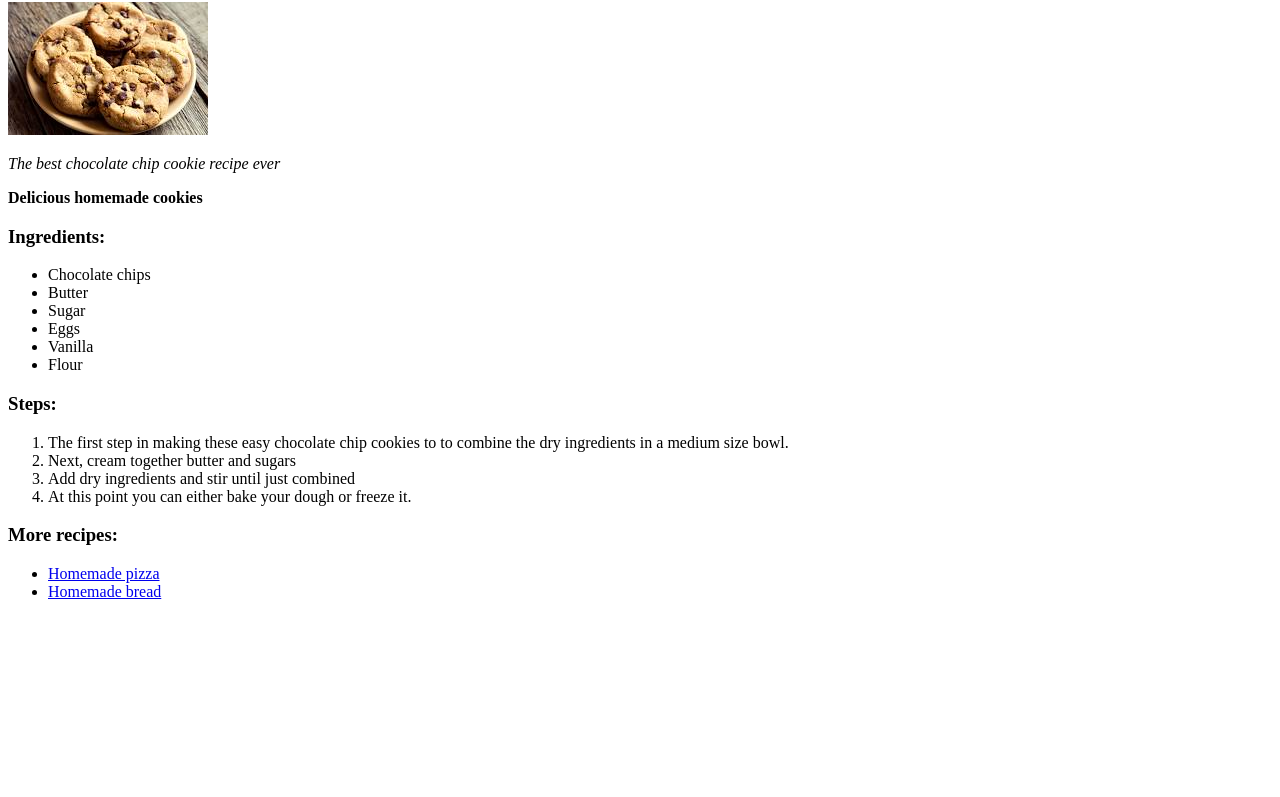
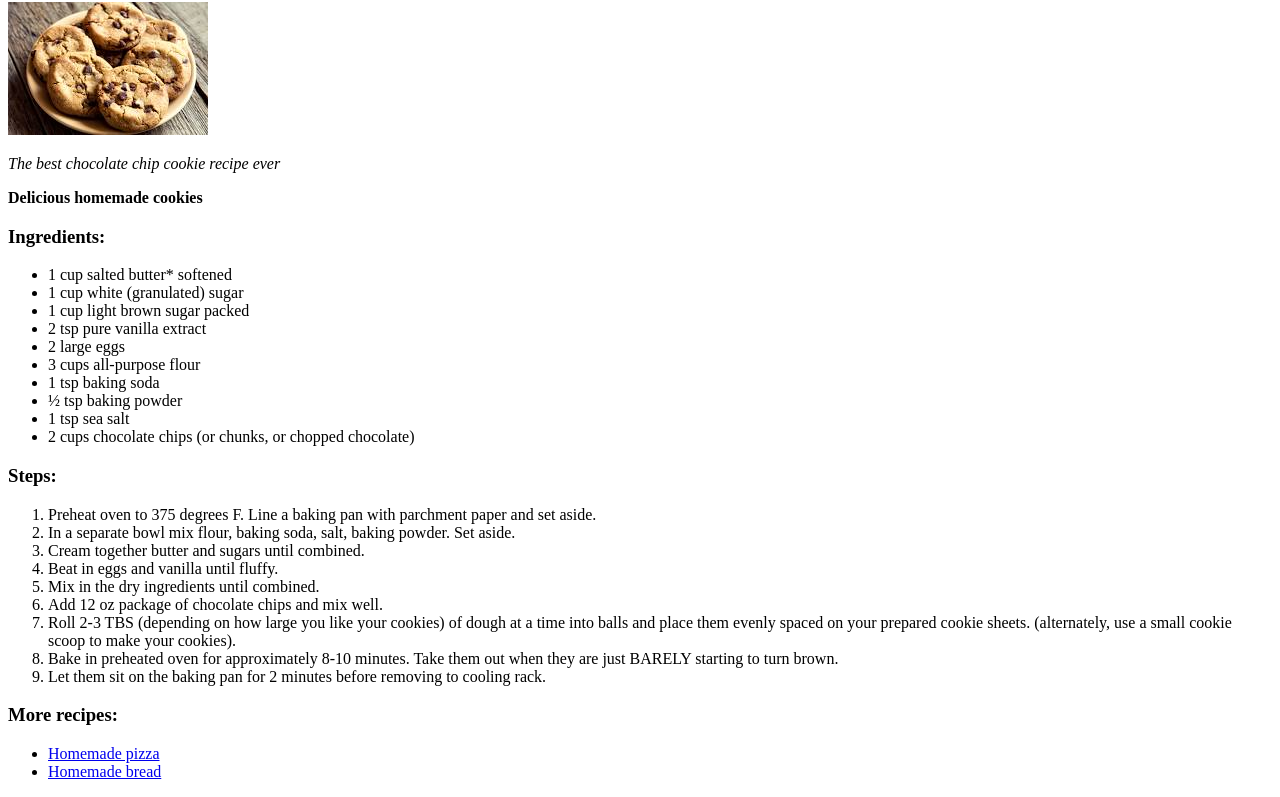
Before and after one commit to ercode1337/project_one, a plain HTML site: page recipes/cookies.html in a window 1280 px wide. Shown: the part 78-875 px from the top of the page. Before the commit the page ends 800 px from the top, so only its background shows below. Drawn offline with Linux system fonts and the light colour scheme.

Commit message:
Made some changes to the html pages

```diff
--- a/recipes/cookies.html
+++ b/recipes/cookies.html
@@ -12,19 +12,28 @@
     <p><strong>Delicious homemade cookies</strong></p>
     <h3>Ingredients:</h3>
     <ul>
-        <li>Chocolate chips</li>
-        <li>Butter </li>
-        <li>Sugar</li>
-        <li>Eggs</li>
-        <li>Vanilla</li>
-        <li>Flour</li>
+        <li>1 cup salted butter* softened</li>
+        <li>1 cup white (granulated) sugar</li>
+        <li>1 cup light brown sugar packed</li>
+        <li>2 tsp pure vanilla extract</li>
+        <li>2 large eggs</li>
+        <li>3 cups all-purpose flour</li>
+        <li>1 tsp baking soda</li>
+        <li>½ tsp baking powder</li>
+        <li>1 tsp sea salt</li>
+        <li>2 cups chocolate chips (or chunks, or chopped chocolate)</li>
     </ul>
     <h3>Steps:</h3>
     <ol>
-        <li>The first step in making these easy chocolate chip cookies to to combine the dry ingredients in a medium size bowl.</li>
-        <li>Next, cream together butter and sugars</li>
-        <li>Add dry ingredients and stir until just combined</li>
-        <li>At this point you can either bake your dough or freeze it.</li>
+        <li>Preheat oven to 375 degrees F. Line a baking pan with parchment paper and set aside.</li>
+        <li>In a separate bowl mix flour, baking soda, salt, baking powder. Set aside.</li>
+        <li>Cream together butter and sugars until combined.</li>
+        <li>Beat in eggs and vanilla until fluffy.</li>
+        <li>Mix in the dry ingredients until combined.</li>
+        <li>Add 12 oz package of chocolate chips and mix well.</li>
+        <li>Roll 2-3 TBS (depending on how large you like your cookies) of dough at a time into balls and place them evenly spaced on your prepared cookie sheets. (alternately, use a small cookie scoop to make your cookies).</li>
+        <li>Bake in preheated oven for approximately 8-10 minutes. Take them out when they are just BARELY starting to turn brown.</li>
+        <li>Let them sit on the baking pan for 2 minutes before removing to cooling rack.</li>
     </ol>
     <h3>More recipes:</h3>
     <ul>
```
Also changed, not shown: recipes/bread.html (+14 -9 lines), recipes/pizza.html (+16 -16 lines).
